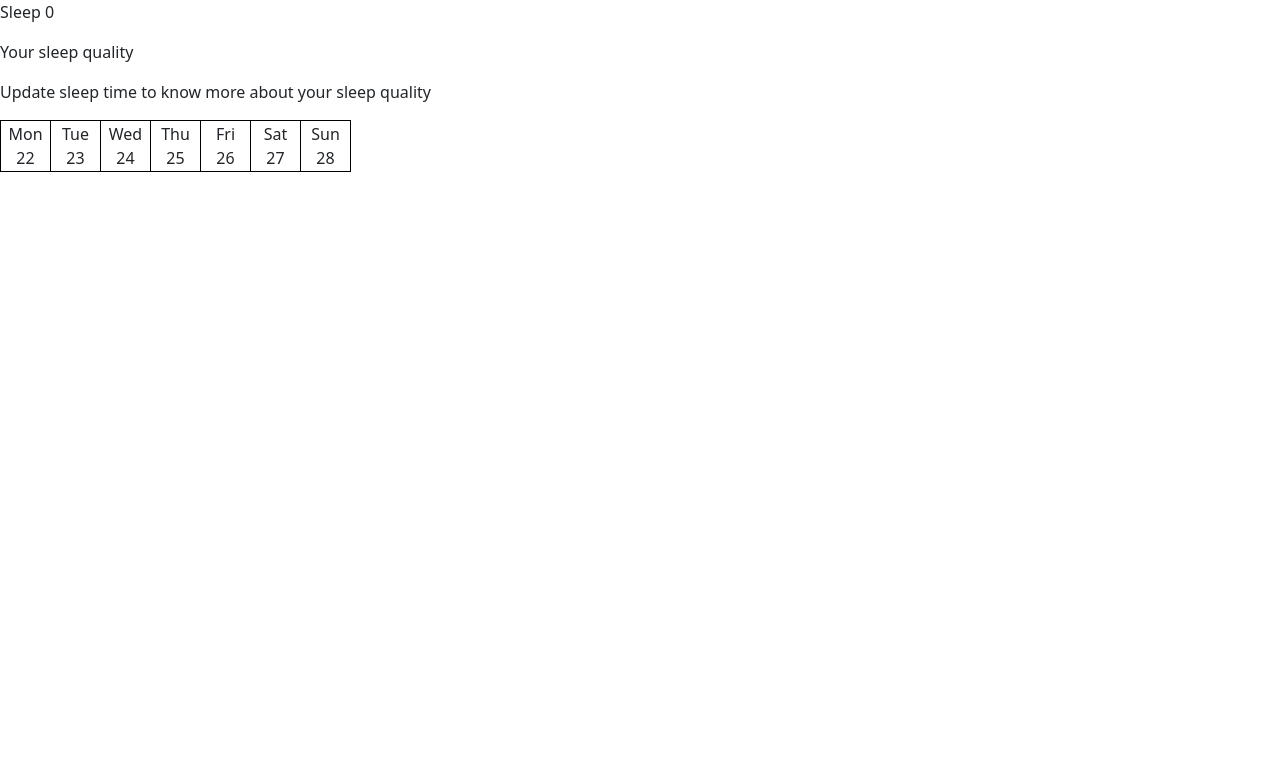
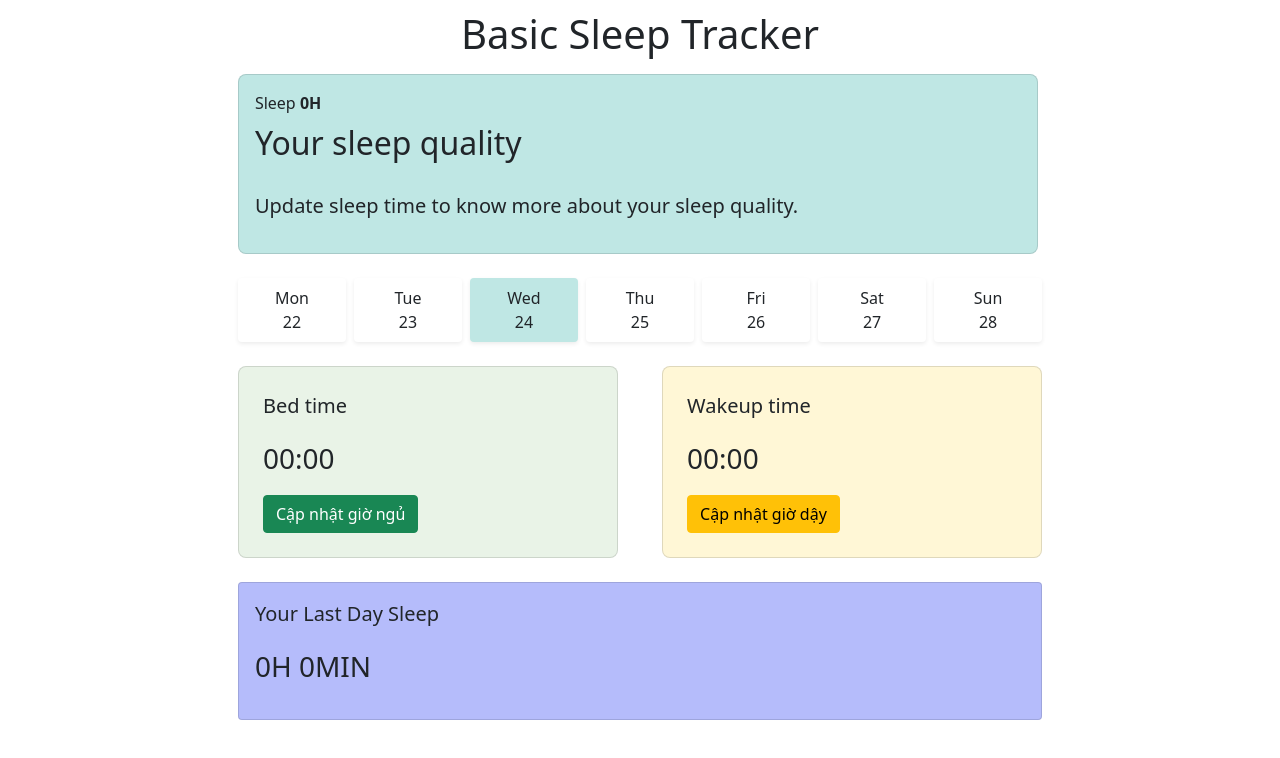
Before and after one commit to longduy124work-byte/sleep_tracking_case_study, a plain HTML site: page index.html in a window 1280 px wide. Drawn offline with nearby package versions, Linux system fonts and the light colour scheme.

Commit message:
update 90% project

```diff
--- a/index.html
+++ b/index.html
@@ -9,13 +9,13 @@
     <link href="https://cdn.jsdelivr.net/npm/bootstrap@5.0.2/dist/css/bootstrap.min.css" rel="stylesheet"
         integrity="sha384-EVSTQN3/azprG1Anm3QDgpJLIm9Nao0Yz1ztcQTwFspd3yD65VohhpuuCOmLASjC" crossorigin="anonymous">
     <link href="style.css" rel="stylesheet">
+
     <script src="script.js"></script>
 </head>
 
 <body>
-
     <!--Modal-->
-    <div class="modal" tabindex="-1" id="input-modal">
+    <div class="modal" tabindex="-1" id="bedtime-modal">
         <div class="modal-dialog">
             <div class="modal-content">
                 <div class="modal-header">
@@ -23,34 +23,114 @@
                     <button type="button" class="btn-close" data-bs-dismiss="modal" aria-label="Close"></button>
                 </div>
                 <div class="modal-body">
-                    <lable for="bed-time">Input your bed time</lable> <br>
+                    <lable class="fs-6" for="bed-time">Input your bed time</lable> <br>
                     <input id="bed-time" type="time"> <br>
+                </div>
+                <div class="modal-footer">
+                    <button type="button" class="btn btn-secondary" data-bs-dismiss="modal">Close</button>
+                    <button type="button" class="btn btn-primary" data-bs-dismiss="modal" onclick="save()">Save
+                        changes</button>
+                </div>
+            </div>
+        </div>
+    </div>
+    <div class="modal" tabindex="-1" id="wakeup-modal">
+        <div class="modal-dialog">
+            <div class="modal-content">
+                <div class="modal-header">
+                    <h5 class="modal-title fs-4">Cập nhật giờ dậy</h5>
+                    <button type="button" class="btn-close" data-bs-dismiss="modal" aria-label="Close"></button>
+                </div>
+                <div class="modal-body">
                     <lable for="wakeup-time">Input your wake up time</lable> <br>
                     <input id="wakeup-time" type="time"> <br>
                 </div>
                 <div class="modal-footer">
                     <button type="button" class="btn btn-secondary" data-bs-dismiss="modal">Close</button>
-                    <button type="button" class="btn btn-primary" data-bs-dismiss="modal" onclick="save()" >Save changes</button>
+                    <button type="button" class="btn btn-primary" data-bs-dismiss="modal" onclick="save()">Save
+                        changes</button>
                 </div>
             </div>
         </div>
     </div>
+    <!--Nội dung-->
+    <div class="text-center mb-3">
+        <h1>Basic Sleep Tracker</h1>
+    </div>
     <div id="all-week-quality"></div>
-    <table id="fullWeek"></table>
+    <div class="mt-4 mb-4 d-flex gap-2 my-3" id="fullWeek"></div>
     <div id="detail"></div>
     <div id="totalHour"></div>
     <script>
-        // Đối tượng SleepDate
-        let day1 = new SleepDate(1, "Mon", "22-12-2025");
-        let day2 = new SleepDate(2, "Tue", "23-12-2025");
-        let day3 = new SleepDate(3, "Wed", "24-12-2025");
-        let day4 = new SleepDate(4, "Thu", "25-12-2025");
-        let day5 = new SleepDate(5, "Fri", "26-12-2025");
-        let day6 = new SleepDate(6, "Sat", "27-12-2025");
-        let day7 = new SleepDate(7, "Sun", "28-12-2025");
-        let days = [day1, day2, day3, day4, day5, day6, day7];
 
-         // Đối tượng SleepOverall
+        // Hàm sinh ra các ngày trong tháng
+        // function generateDaysOfMonth() {
+        //     let result = [];
+        //     let now = new Date();
+        //     let month = now.getMonth();
+        //     let year = now.getFullYear();
+
+        //     // tính số ngày trong tháng -> phục vụ vòng lặp
+        //     let daysInMonth = new Date(year, month+1, 0).getDate(); //ngày cuối cùng của tháng hiện tại
+        //     let weekDays = ["Sun", "Mon", "Tue", "Wed", "Thu", "Fri", "Sat"];
+
+        //     //thay cho thuộc tính id của code cũ
+        //     let idCount = 1;
+
+        //     for(let day=1; day <= daysInMonth; day++) {
+        //         let dateObj = new Date(year, month, day);
+        //         let weekDayName = weekDays[dateObj.getDay()]; // thuộc tính day trong biến cũ
+        //         let dateString = `${day}-${month+1}-${year}`;
+
+        //         // tạo object từ class SleepDate
+        //         let sleepDate = new SleepDate(idCount, weekDayName, dateString);
+
+        //         result.push(sleepDate); //thay cho mảng days cũ
+        //         idCount++
+
+        //     }
+
+        //     return result;
+        // }
+
+        //Hàm xác định được thứ 2 trong tuần là ngày bao nhiêu
+        function getMonday() {
+            let today = new Date();
+            let dayOfWeek = today.getDay(); //0-6
+
+            let diff = null;
+            if (dayOfWeek === 0) {
+                diff = -6;
+            } else {
+                diff = 1 - dayOfWeek;
+            }
+
+            today.setDate(today.getDate() + diff);
+            return today;
+        }
+
+        //hàm sinh ra cả tuần
+        function generateWeek() {
+            let days = [];
+            let monday = getMonday() //biết được ngày của thứ 2 sẽ tính được ra ngày của cả tuần
+
+            for (let i = 0; i < 7; i++) {
+                let dateObj = new Date(monday); //clone ra 1 thứ 2 trong vòng lặp, không trỏ đến cùng biến monday
+                dateObj.setDate(dateObj.getDate() + i)
+
+                let id = i + 1;
+                let dayName = dateObj.toLocaleDateString("en-US", { weekday: "short" }); //Mon, Tue...
+                let dayString = dateObj.getDate() + "-" + dateObj.getMonth() + "-" + dateObj.getFullYear();
+
+                let sleepDay = new SleepDate(id, dayName, dayString);
+                days.push(sleepDay);
+            }
+            return days
+        }
+
+        let days = generateWeek();
+
+        // Đối tượng SleepOverall
         let allWeekSleep = new SleepOverall()
         // Tính tổng giấc ngủ trong tuần
         allWeekSleep.calWeekTotalSleep(days);
@@ -63,17 +143,34 @@
         // nhận biết ngày nào đang được chọn
         let currentEditingDayId = null;
 
+
         function displayDate() {
-            let str = "<tr>"
+            let str = ""
             for (let i = 0; i < days.length; i++) {
-                str += `<td onclick='displayDetail(${days[i].id})'>` + days[i].getFullDay() + "</td>"
+                str += `<div class="shadow-sm day-item" data-day-id="${days[i].id}" onclick="handleDayClick(${days[i].id}, this)">
+                            ${days[i].getFullDay()}
+                         </div>`;
             }
-            str += "</tr>"
+
             document.getElementById("fullWeek").innerHTML = str;
-
-
         }
         displayDate();
+
+        //cell đang được click
+        let currentActiveCell = null;
+        function handleDayClick(dayId, cell) {
+            // click sang td khác thì mất màu
+            if (currentActiveCell !== null) {
+                currentActiveCell.classList.remove("active-day");
+            }
+            //highlight vào ngày được click
+            cell.classList.add("active-day");
+
+            // lưu lại ngày đang được click
+            currentActiveCell = cell;
+
+            displayDetail(dayId);
+        }
 
         function displayDetail(id) {
             let day = getDayById(id);
@@ -93,20 +190,50 @@
             return null;
         }
 
+        // tự chọn hiển thị ngày real time
+        function autoSelectDay() {
+            let today = new Date();
+            let todayDate = today.getDate();
+
+            for (let i = 0; i < days.length; i++) {
+                let dateParts = days[i].date.split("-"); //lấy ngày từ thuộc tính date, tách ngày bằng split
+                let dayOfMonth = parseInt(dateParts[0]);
+
+                if (dayOfMonth === todayDate) {
+                    // tìm được td cần hiển thị
+                    let td = document.querySelector(`div[data-day-id="${days[i].id}"]`)
+
+                    if (td) {
+                        handleDayClick(days[i].id, td)
+                    }
+                    break;
+                }
+            }
+
+        }
+        displayDate();
+        autoSelectDay();
+
         function save() {
             let bedTimeInput = document.getElementById("bed-time").value;
             let wakeupTimeInput = document.getElementById("wakeup-time").value;
             let day = getDayById(currentEditingDayId);
             day.updateSleepTime(bedTimeInput, wakeupTimeInput);
-            console.log(day.bedTime);
+            // chỉ update nếu user có nhập
+            if (bedTimeInput !== "") {
+                day.bedTime = bedTimeInput;
+            }
+
+            if (wakeupTimeInput !== "") {
+                day.wakeupTime = wakeupTimeInput;
+            }
+
             displayDetail(currentEditingDayId);
 
             //cập nhật lại tổng giờ ngủ cả tuần
-             allWeekSleep.calWeekTotalSleep(days);
-             displayAllWeekQuality();
+            allWeekSleep.calWeekTotalSleep(days);
+            displayAllWeekQuality();
         }
-
-
 
     </script>
     <!--Bootstrap JS-->
--- a/script.js
+++ b/script.js
@@ -24,15 +24,18 @@ class SleepDate {
 
     getFullTime() {
         return `<div>
-                    <div class="bed-time">
-                    <p>Bed time</p>
-                    <p>${this.bedTime}</p>
+                    <div class="bed-time card p-4 bg-green">
+                    <p class="fs-5">Bed time</p>
+                    <p class="fs-3">${this.bedTime}</p>
+                    <button class="update-btn btn btn-success" data-bs-toggle="modal" data-bs-target="#bedtime-modal">Cập nhật giờ ngủ</button>
+
                 </div>
-                <div class="wakeup-time">
-                    <p>Wakeup time</p>
-                    <p>${this.wakeupTime}</p>
+                <div class="wakeup-time card p-4 bg-yellow"">
+                    <p class="fs-5">Wakeup time</p>
+                    <p class="fs-3">${this.wakeupTime}</p>
+                    <button class="update-btn btn btn-warning" data-bs-toggle="modal" data-bs-target="#wakeup-modal">Cập nhật giờ dậy</button>
+
                 </div>
-                <button class="update-btn" data-bs-toggle="modal" data-bs-target="#input-modal">Cập nhật giờ ngủ</button>
                 </div>`
     }
 
@@ -41,17 +44,17 @@ class SleepDate {
         let parts1 = bedTime.split(":");
         let bedHour = parseInt(parts1[0]);
         let bedMin = parseInt(parts1[1]);
-        let totalBedMin = bedHour*60 + bedMin;
+        let totalBedMin = bedHour * 60 + bedMin;
         // đổi giờ dậy ra phút
         let parts2 = wakeupTime.split(":");
         let wakeupHour = parseInt(parts2[0]);
         let wakeupMin = parseInt(parts2[1]);
-        let totalWakeupMin = wakeupHour*60 + wakeupMin;
+        let totalWakeupMin = wakeupHour * 60 + wakeupMin;
 
         let totalSleepMin = 0;
         // ngủ qua ngày
-        if(totalWakeupMin < totalBedMin) {
-            totalSleepMin = (24*60 - totalBedMin) + totalWakeupMin;
+        if (totalWakeupMin < totalBedMin) {
+            totalSleepMin = (24 * 60 - totalBedMin) + totalWakeupMin;
         } else {
             totalSleepMin = totalWakeupMin - totalBedMin;
         }
@@ -60,11 +63,11 @@ class SleepDate {
     }
     getTotalHours() {
         let totalSleepMin = this.timeToMinutes(this.bedTime, this.wakeupTime);
-        let totalHour = Math.floor(totalSleepMin/60);
-        let totalMin = Math.floor(totalSleepMin%60);
-        return `<div class="total-hour">
-                    <p>Your Last Day Sleep</p>
-                    <p>${totalHour}H ${totalMin}MIN</p>
+        let totalHour = Math.floor(totalSleepMin / 60);
+        let totalMin = Math.floor(totalSleepMin % 60);
+        return `<div class="total-hour mt-4 card p-3 bg-purple">
+                    <p class="fs-5">Your Last Day Sleep</p>
+                    <p class="fs-3">${totalHour}H ${totalMin}MIN</p>
                 </div>`
     }
 }
@@ -78,12 +81,12 @@ class SleepOverall {
     calWeekTotalSleep(days) {
         let weekTotalSleepMin = 0;
         let dayLogged = 0; //số ngày có data
-        for(let i=0; i<days.length; i++) {
+        for (let i = 0; i < days.length; i++) {
             let day = days[i];
             let bedTime = day.bedTime;
             let wakeupTime = day.wakeupTime;
 
-            if(bedTime === "00:00" && wakeupTime === "00:00") {
+            if (bedTime === "00:00" && wakeupTime === "00:00") {
                 continue;
             }
             dayLogged++
@@ -95,17 +98,17 @@ class SleepOverall {
 
         // điều kiện hiển thị status
         if (dayLogged === 0) {
-            this.status = "Update sleep time to know more about your sleep quality";
+            this.status = "Update sleep time to know more about your sleep quality.";
             return 0;
         }
 
-        let avgMin = this.allWeekSleepMin/dayLogged;
-        if(avgMin<360) {
-            this.status = "Bad"
-        } else if(avgMin >= 420) {
-            this.status = "Very good"
+        let avgMin = this.allWeekSleepMin / dayLogged;
+        if (avgMin < 360) {
+            this.status = "Bad. You need to sleep more often"
+        } else if (avgMin >= 420) {
+            this.status = "Very good. Keep it up!"
         } else {
-             this.status = "Normal"
+            this.status = "Normal. Sleep more to feel much better!"
         }
         return weekTotalSleepMin;
 
@@ -113,12 +116,12 @@ class SleepOverall {
     }
 
     getWeekTotalSleep() {
-        let allWeekSleepHour = Math.floor(this.allWeekSleepMin/60);
+        let allWeekSleepHour = Math.floor(this.allWeekSleepMin / 60);
 
-        return `<div>
-                    <p>Sleep ${allWeekSleepHour}</p>
-                    <p>Your sleep quality<p>
-                    <p>${this.status}</p>
+        return `<div class="sleep-quality card p-3 bg-mint">
+                    <p class="fs-6 mb-1">Sleep <span class="fw-bold">${allWeekSleepHour}H</span></p>
+                    <p class="fs-2 mb-0">Your sleep quality<p>
+                    <p class="fw-lighter fs-5 mt-2" >${this.status}</p>
                 </div>`
     }
 
--- a/style.css
+++ b/style.css
@@ -1,12 +1,61 @@
-table {
-    border: 1px solid black;
+:root {
+  --mint: #bfe7e4;
+  --pink: #fde7e7;
+  --green: #e9f3e7;
+  --yellow: #fff7d6;
+  --purple: #b5bcfb;
 }
 
-td {
-    height: 30px;
-    width: 50px;
-    border: 1px solid black;
-    text-align: center;
+body {
+    margin-left:auto;
+    margin-right:auto;
+    max-width: fit-content;
+    margin-top: 10px;
+}
+
+.sleep-quality {
+    border-radius: 8px;
+    width: 800px;
+}
+
+.bed-time {
+    width: 380px;
+    border-radius: 8px;
+}
+
+.wakeup-time {
+    width: 380px;
+    border-radius: 8px;
+}
+
+.bg-mint {
+    background-color: var(--mint);
+}
+
+.bg-yellow {
+    background-color: var(--yellow);
+}
+
+.bg-green {
+    background-color: var(--green);
+}
+
+.bg-purple {
+    background-color: var(--purple);
+}
+
+.day-item {
+  flex: 1;
+  text-align: center;
+  padding: 8px 4px;
+  border-radius: 4px;
+  background: #fff;
+  cursor: pointer;
+  font-weight: 500;
+}
+
+.active-day {
+  background-color: var(--mint);
 }
 
 .bed-time {
```
